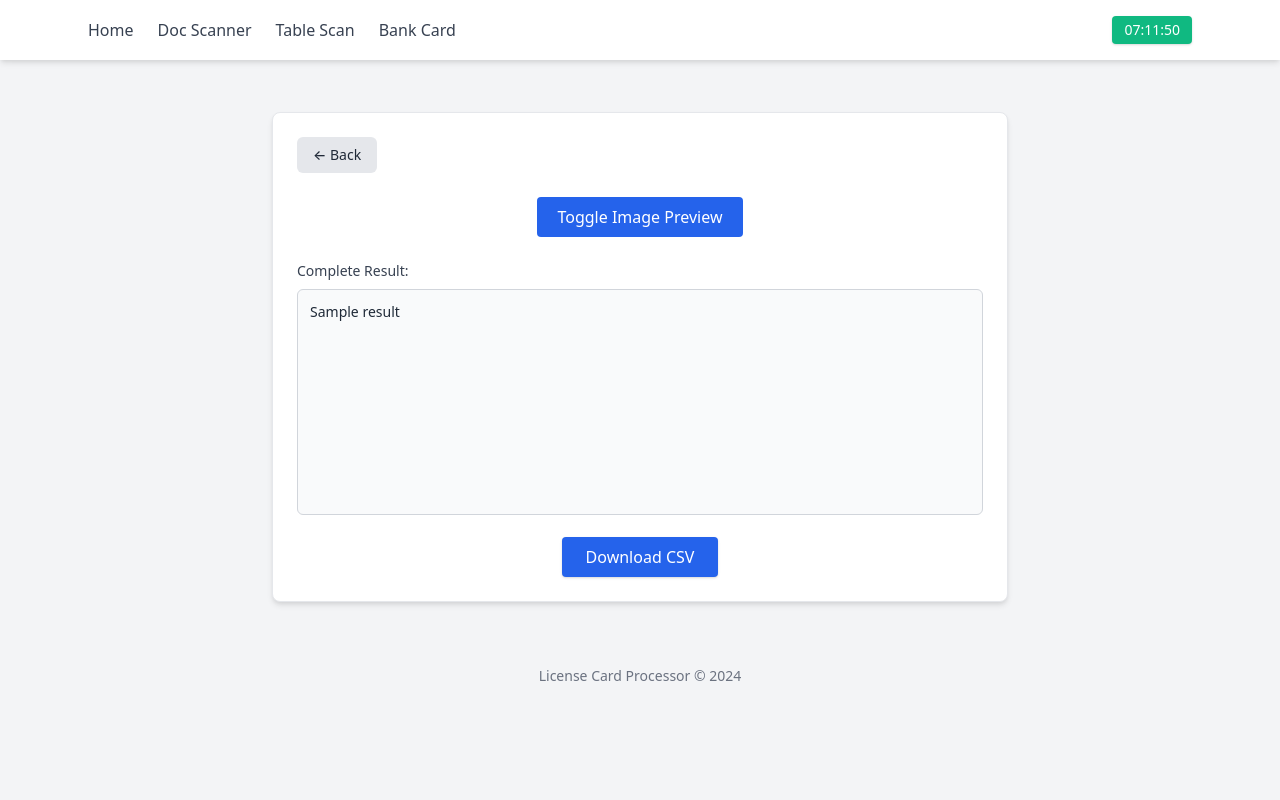
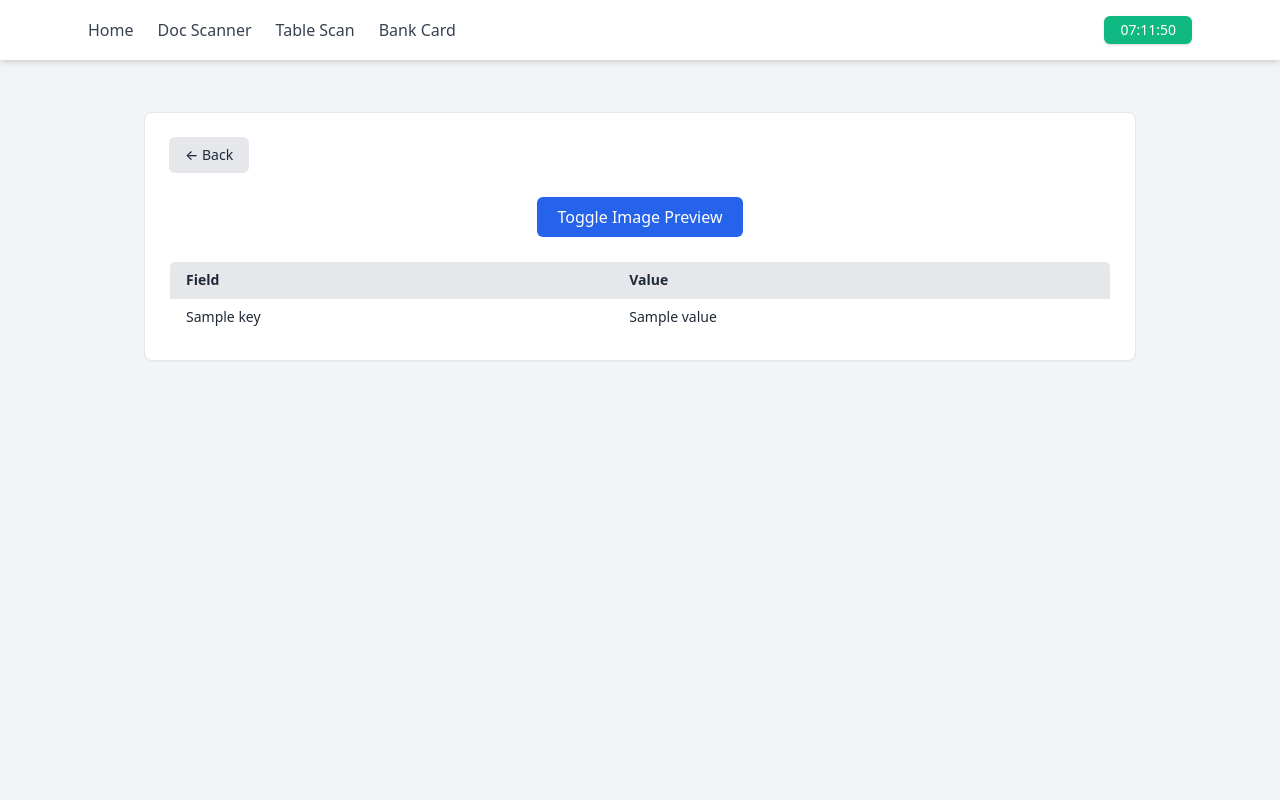
Before and after one commit to AbhinavT01/Advance_ocr_system, a Flask app: template templates/result.html in a window 1280 px wide. Run offline with Flask 3, Linux system fonts and the light colour scheme; the template is opened without the code that fills it: most values are stand-ins (such as "Sample title", 1, 10 or a date in 2020); parts of the project's set-up code (start-up, migrations or seed data) failed here and were passed over.

Commit message:
Update result.html

```diff
--- a/templates/result.html
+++ b/templates/result.html
@@ -6,7 +6,7 @@
   <title>Processed License Card</title>
   <link href="https://cdn.jsdelivr.net/npm/tailwindcss@2.2.19/dist/tailwind.min.css" rel="stylesheet"/>
 </head>
-<body class="bg-gray-100 font-sans text-gray-800 min-h-screen">
+<body class="bg-gray-100 min-h-screen font-sans text-gray-800">
 
   <!-- Navbar -->
   <nav class="bg-white shadow-md fixed top-0 left-0 w-full z-50">
@@ -17,13 +17,13 @@
         <a href="/table" class="hover:text-black transition">Table Scan</a>
         <a href="/bank" class="hover:text-black transition">Bank Card</a>
       </div>
-      <div id="currentTime" class="text-sm bg-green-500 text-white px-3 py-1 rounded shadow"></div>
+      <div id="currentTime" class="text-sm bg-green-500 text-white px-4 py-1 rounded-md shadow"></div>
     </div>
   </nav>
 
   <!-- Main Content -->
-  <main class="pt-28 px-4 pb-12 max-w-3xl mx-auto w-full">
-    <div class="bg-white border border-gray-200 shadow-md rounded-lg p-6 space-y-6">
+  <main class="pt-28 pb-12 px-4 max-w-5xl mx-auto">
+    <div class="bg-white border border-gray-200 shadow-sm rounded-lg p-6 space-y-6">
 
       <!-- Back Button -->
       <div>
@@ -32,49 +32,47 @@
         </button>
       </div>
 
-      <!-- Toggle Button -->
+      <!-- Toggle Image Button -->
       <div class="text-center">
-        <button id="togglePreview" class="bg-blue-600 hover:bg-blue-700 text-white font-medium px-5 py-2 rounded transition">
+        <button id="togglePreview" class="bg-blue-600 hover:bg-blue-700 text-white font-medium px-5 py-2 rounded-md transition">
           Toggle Image Preview
         </button>
       </div>
 
       <!-- Image Preview -->
       <div id="imageContainer" class="hidden text-center">
-        <label class="block text-sm font-semibold text-gray-700 mb-2">Image:</label>
-        <img id="image-preview" src="#" alt="Image Preview" class="mx-auto border rounded max-w-xs max-h-64 object-contain shadow" />
+        <label class="block text-gray-700 font-semibold mb-2">Image:</label>
+        <img id="image-preview" src="#" alt="Image Preview" class="mx-auto rounded border max-w-xs max-h-64 object-contain shadow" />
       </div>
 
-      <!-- Form Content -->
-      <form action="#" method="POST" id="resultForm">
-        <div class="mb-4">
-          <label for="completeResult" class="block text-sm font-medium text-gray-700 mb-2">Complete Result:</label>
-          <textarea id="completeResult" name="completeResult" rows="10"
-            class="w-full border border-gray-300 rounded-md p-3 bg-gray-50 text-sm resize-none focus:outline-none focus:ring-2 focus:ring-blue-500">
-{{ result }}
-          </textarea>
-        </div>
+      <!-- Table Results -->
+      <div id="resultContainer" class="overflow-x-auto">
+        <table class="w-full border border-gray-300 rounded-md overflow-hidden text-sm">
+          <thead>
+            <tr class="bg-gray-200 text-gray-800">
+              <th class="px-4 py-2 border-b text-left">Field</th>
+              <th class="px-4 py-2 border-b text-left">Value</th>
+            </tr>
+          </thead>
+          <tbody>
+            {% for key, value in result.items() %}
+            {% if value %}
+            <tr class="bg-white hover:bg-gray-50">
+              <td class="px-4 py-2 border-b">{{ key }}</td>
+              <td class="px-4 py-2 border-b">{{ value }}</td>
+            </tr>
+            {% endif %}
+            {% endfor %}
+          </tbody>
+        </table>
+      </div>
 
-        <!-- Download Button -->
-        <div class="text-center">
-          <a id="downloadLink" class="inline-block bg-blue-600 hover:bg-blue-700 text-white px-6 py-2 rounded shadow transition" download="output.csv">
-            Download CSV
-          </a>
-        </div>
-
-        <button type="submit" class="hidden"></button>
-      </form>
     </div>
   </main>
 
-  <!-- Footer -->
-  <footer class="text-center py-4 text-sm text-gray-500">
-    License Card Processor &copy; 2024
-  </footer>
-
   <!-- JavaScript -->
   <script>
-    // Display current time
+    // Update time
     const currentTimeElement = document.getElementById('currentTime');
     function updateTime() {
       const now = new Date();
@@ -87,8 +85,10 @@
     setInterval(updateTime, 1000);
 
     // Toggle image preview
-    document.getElementById('togglePreview').addEventListener('click', () => {
-      document.getElementById('imageContainer').classList.toggle('hidden');
+    const toggleBtn = document.getElementById('togglePreview');
+    const imageContainer = document.getElementById('imageContainer');
+    toggleBtn.addEventListener('click', () => {
+      imageContainer.classList.toggle('hidden');
     });
 
     // Load image from localStorage
@@ -96,14 +96,6 @@
     if (storedImage) {
       document.getElementById('image-preview').src = storedImage;
     }
-
-    // Setup CSV download
-    document.getElementById('downloadLink').addEventListener('click', function () {
-      const text = document.getElementById('completeResult').value;
-      const blob = new Blob([text], { type: 'text/csv' });
-      const url = URL.createObjectURL(blob);
-      this.href = url;
-    });
   </script>
 </body>
 </html>
```
